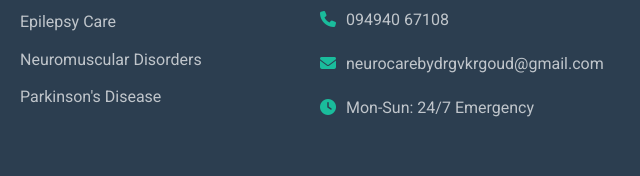
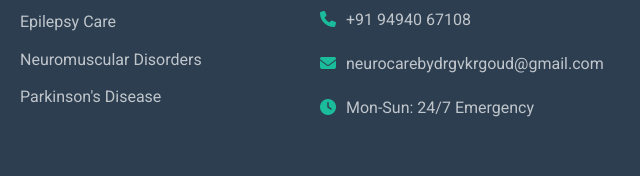
Before and after one commit to itsmezee/Dr.GVKR, a plain HTML site: page services.html in a window 1280 px wide. Shown: the part 5036-5212 px from the top of the page, 640-1280 px from the left. Drawn offline with Linux system fonts and the light colour scheme.

Commit message:
Update services.html

```diff
--- a/services.html
+++ b/services.html
@@ -100,7 +100,7 @@
                 <div class="footer-col"><div class="footer-logo"><img src="https://image2url.com/r2/default/images/1768673427917-c0f4e64e-9f88-4378-beea-47c9b34e2031.png" alt="Logo" class="logo"><h3>Dr. GVKR's Neuro Care</h3></div><p>Premier neurology hospital in Mahabubnagar.</p><div class="social-icons"><a href="#"><i class="fab fa-facebook-f"></i></a><a href="#"><i class="fab fa-twitter"></i></a><a href="#"><i class="fab fa-instagram"></i></a><a href="#"><i class="fab fa-linkedin-in"></i></a></div></div>
                 <div class="footer-col"><h4>Quick Links</h4><ul><li><a href="index.html">Home</a></li><li><a href="about.html">About Us</a></li><li><a href="services.html">Services</a></li><li><a href="doctors.html">Our Doctors</a></li><li><a href="contact.html">Contact Us</a></li></ul></div>
                 <div class="footer-col"><h4>Our Services</h4><ul><li><a href="services.html#stroke">Stroke Management</a></li><li><a href="services.html#headache">Headache Treatment</a></li><li><a href="services.html#epilepsy">Epilepsy Care</a></li><li><a href="services.html#neuromuscular">Neuromuscular Disorders</a></li><li><a href="services.html#parkinson">Parkinson's Disease</a></li></ul></div>
-                <div class="footer-col"><h4>Contact Info</h4><div class="contact-info"><p><i class="fas fa-map-marker-alt"></i> H No 1\4\147, Rajendra Nagar, Mahabubnagar</p><p><i class="fas fa-phone"></i> 094940 67108</p><p><i class="fas fa-envelope"></i> neurocarebydrgvkrgoud@gmail.com</p><p><i class="fas fa-clock"></i> Mon-Sun: 24/7 Emergency</p></div></div>
+                <div class="footer-col"><h4>Contact Info</h4><div class="contact-info"><p><i class="fas fa-map-marker-alt"></i> H No 1\4\147, Rajendra Nagar, Mahabubnagar</p><p><i class="fas fa-phone"></i> +91 94940 67108</p><p><i class="fas fa-envelope"></i> neurocarebydrgvkrgoud@gmail.com</p><p><i class="fas fa-clock"></i> Mon-Sun: 24/7 Emergency</p></div></div>
             </div>
             <div class="footer-bottom"><p>&copy; <span id="currentYear">2026</span> Dr. GVKR's Neuro Care. All Rights Reserved.</p></div>
         </div>
```
